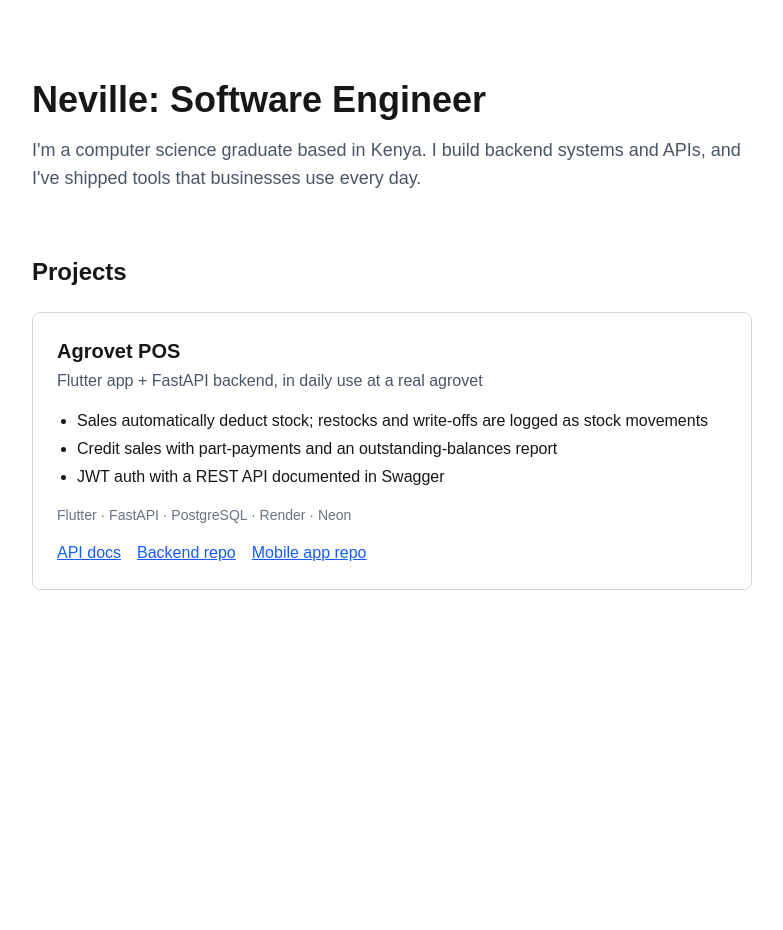
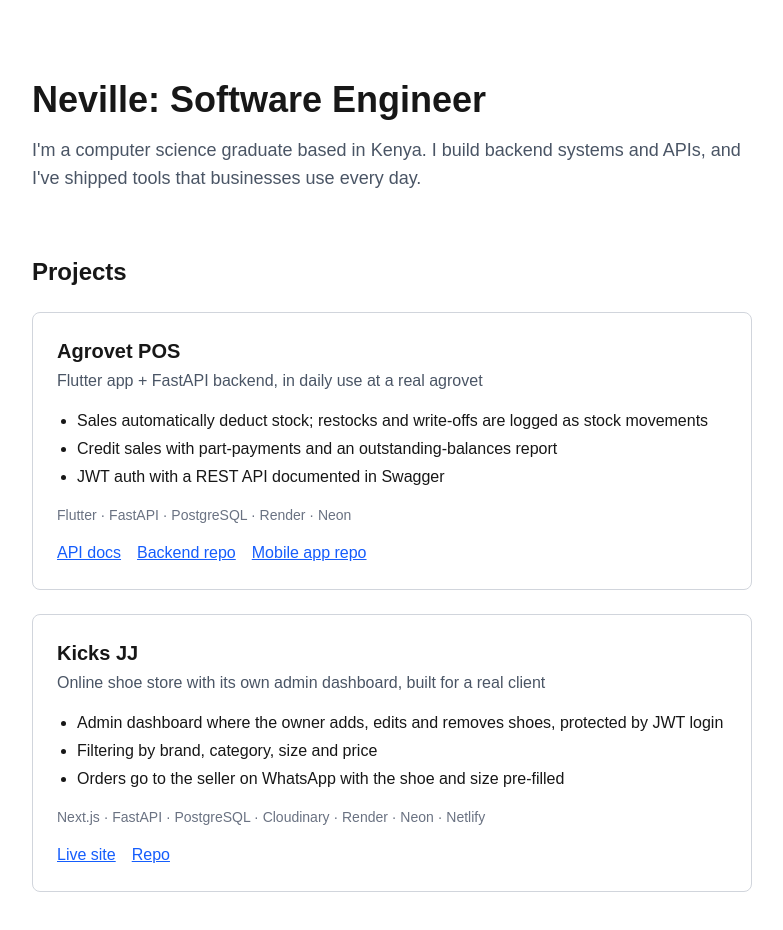
Before and after one commit to KingN3V/nevportfolio, a Next.js app: page / in a window 1280 px wide. Shown: the top 930 px of the page, without its empty margins (248-1031 px from the left). Before the commit the page ends 800 px from the top, so only its background shows below. Built offline with nearby package versions, Linux system fonts and the light colour scheme.

Commit message:
Add projects section

```diff
--- a/app/page.tsx
+++ b/app/page.tsx
@@ -1,5 +1,4 @@
 import ProjectCard from "@/components/ProjectCard";
-
 
 export default function Home() {
   return (
@@ -27,13 +26,35 @@ export default function Home() {
                 label: "API docs",
                 href: "https://pointofsale-api.onrender.com/docs",
               },
-              { label: "Backend repo", href: "https://github.com/KingN3V/PointOfSale"},
-              { label: "Mobile app repo", href:"https://github.com/KingN3V/pos_frontend"},
+              {
+                label: "Backend repo",
+                href: "https://github.com/KingN3V/PointOfSale",
+              },
+              {
+                label: "Mobile app repo",
+                href: "https://github.com/KingN3V/pos_frontend",
+              },
             ]}
           />
-    </div>
-  </section>
-
+          <ProjectCard
+            title="Kicks JJ"
+            tagline="Online shoe store with its own admin dashboard, built for a real client"
+            points={[
+              "Admin dashboard where the owner adds, edits and removes shoes, protected by JWT login",
+              "Filtering by brand, category, size and price",
+              "Orders go to the seller on WhatsApp with the shoe and size pre-filled",
+            ]}
+            stack="Next.js · FastAPI · PostgreSQL · Cloudinary · Render · Neon · Netlify"
+            links={[
+              { label: "Live site", href: "https://kicksjj.netlify.app" },
+              {
+                label: "Repo",
+                href: "https://github.com/KingN3V/kicks",
+              },
+            ]}
+          />
+        </div>
+      </section>
     </main>
   );
 }
```
